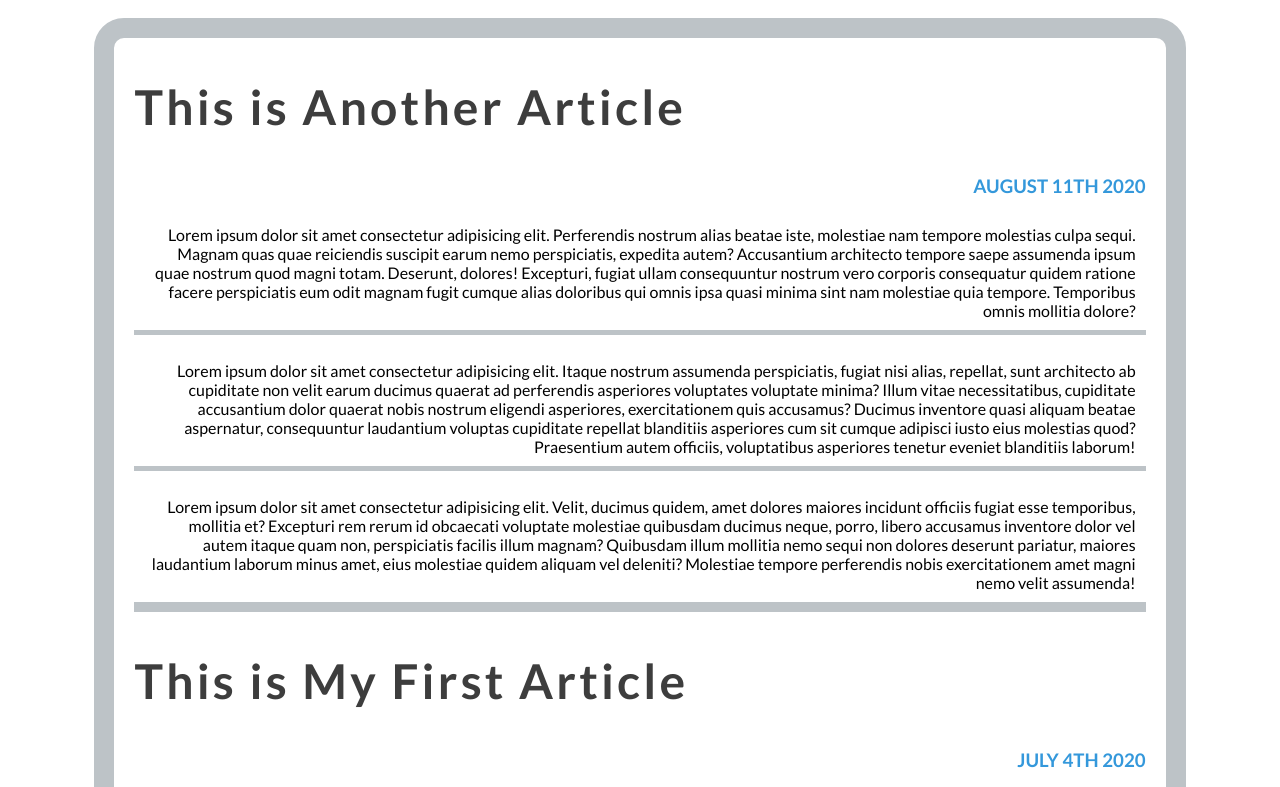
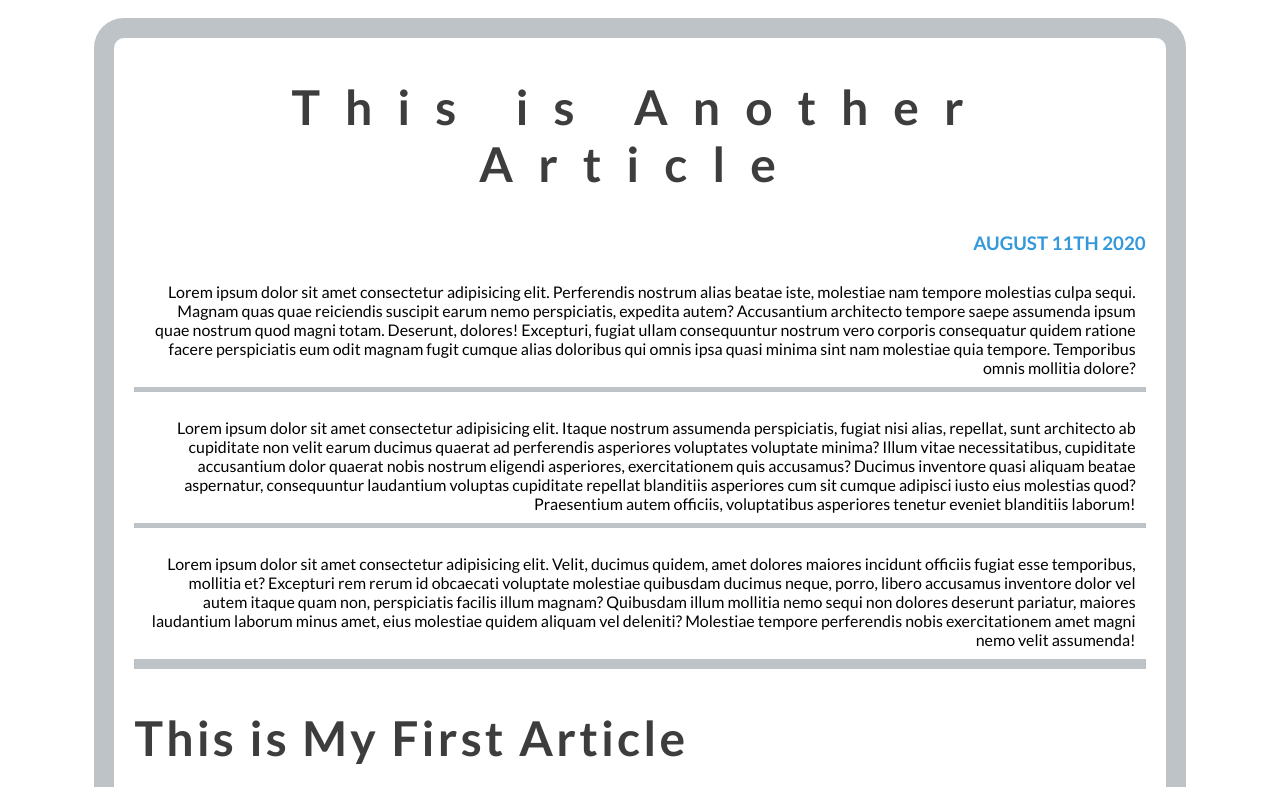
Before and after one commit to JessicaJBryant/RecreateBlog, a plain HTML site: page index.html in a window 1280 px wide. In both pictures the pointer is over the element "This is Another Article". Shown: the top 787 px of the page. Drawn offline with Linux system fonts and the light colour scheme.

Commit message:
Add h2:hovertext-align: center and letter-spacing: 25px bonus to style.css

```diff
--- a/style.css
+++ b/style.css
@@ -18,6 +18,11 @@ h2 {
     letter-spacing: 3.2px;
     color: #3D3D3D;
 }
+/* Bonus */
+h2:hover {
+    text-align: center;
+    letter-spacing: 25px;
+}
 h3 {
     text-align: right;
     color: #3498DB;
```
